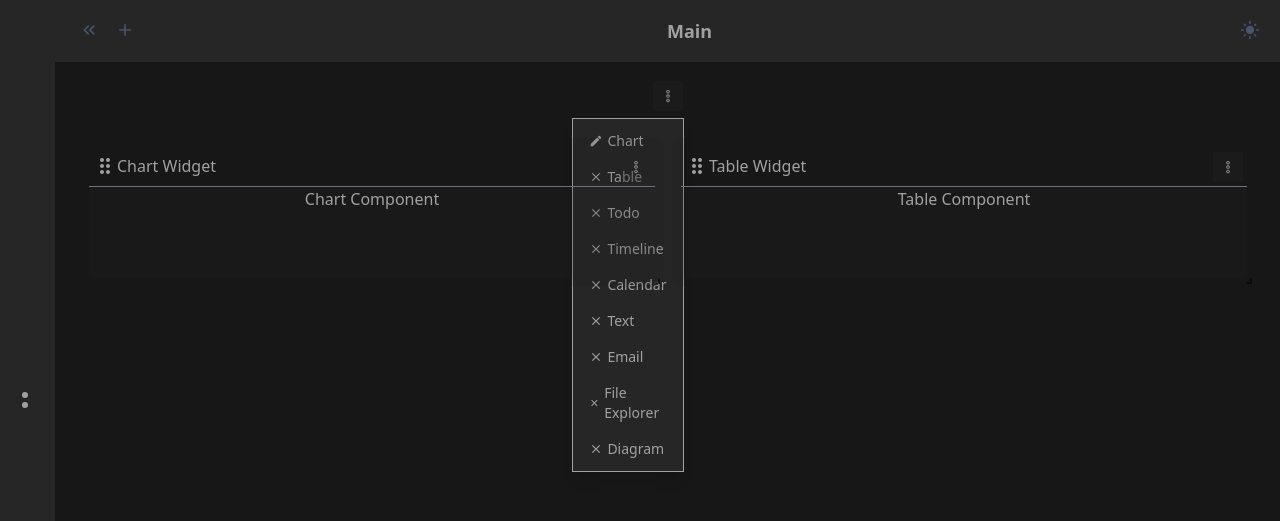
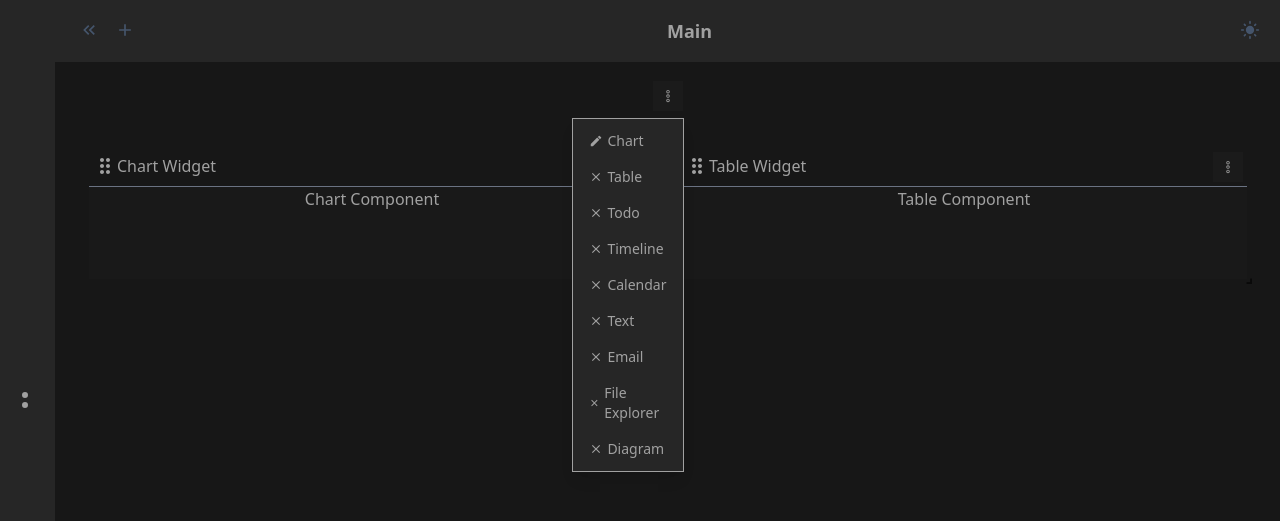
Before and after one commit to zAbdelAziz/MeindNest, a React (Vite) app in the folder frontend/: page / in a window 1280 px wide. Both pictures are taken after a click on the button 667 px from the left and 96 px from the top of the page. Shown: the top 521 px of the page. Built offline with nearby package versions, Linux system fonts and the light colour scheme.

Commit message:
<fix> Dropdown Z-index + label override

```diff
--- a/frontend/src/components/generic/Dropdown.tsx
+++ b/frontend/src/components/generic/Dropdown.tsx
@@ -10,16 +10,18 @@ interface DropdownProps<T> {
 }
 
 function Dropdown<T>({ options, label, mainIcon, toggleIcon }: DropdownProps<T>) {
-  const { open, selected, setOpen, selectOption, dropdownRef } = useDropdown<T>(null);
+  const { open, setOpen, selectOption, dropdownRef } = useDropdown<T>(null);
 
   return (
     <div className="relative inline-block text-left" ref={dropdownRef}>
-      <button type="button" onClick={() => setOpen(!open)}
+      <button
+        type="button"
+        onClick={() => setOpen(!open)}
         className="inline-flex items-center justify-between w-full p-2 bg-zinc-200/30 dark:bg-neutral-800/30 text-sm font-medium hover:bg-gray-200 dark:hover:bg-gray-800 focus:outline-none"
       >
         <div className="flex items-center">
           {mainIcon && <span className="mr-2">{mainIcon}</span>}
-          <span>{selected ? selected.render() : label }</span>
+          <span>{label}</span>
         </div>
         <span>
           {toggleIcon ? (
@@ -36,7 +38,7 @@ function Dropdown<T>({ options, label, mainIcon, toggleIcon }: DropdownProps<T>)
         </span>
       </button>
       {open && (
-        <div className="origin-top-right absolute right-0 mt-2 shadow-lg bg-zinc-200 dark:bg-neutral-800 ring-1 ">
+        <div className="origin-top-right absolute right-0 mt-2 shadow-lg bg-zinc-200 dark:bg-neutral-800 ring-1 z-50">
           <div className="py-1">
             {options.map((option, index) => (
               <button
```
